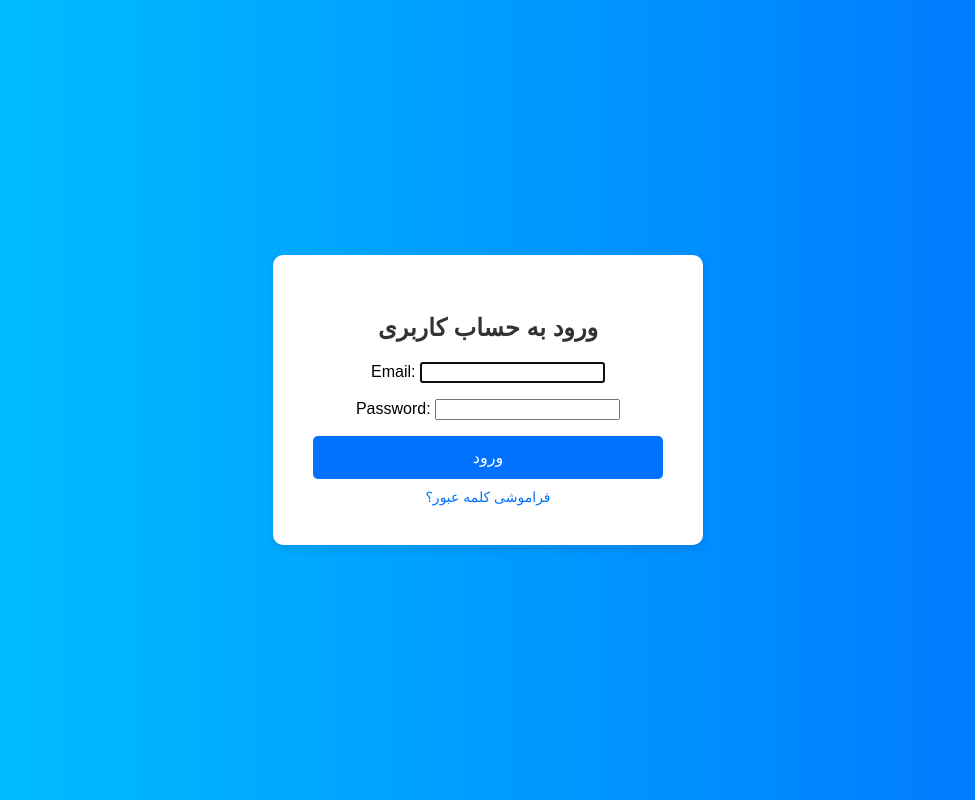
After one commit to erfanrazavi/django-advance-blog, a Django app: page /accounts/login/ in a window 1280 px wide. The commit adds this page. Shown: the whole page, without its empty margins (152-1127 px from the left). Run offline with Django 5.2, Linux system fonts and the light colour scheme.

Commit message:
add following titles
-add permissionrequierdmixin
-add loginrequierdmixin\-add deleteview
-add updateview
-add create view
-add formview
add detail view
-add login and log out html file
-add accounts in core url

```diff
--- a/core/blog/urls.py
+++ b/core/blog/urls.py
@@ -5,7 +5,13 @@ from django.views.generic import TemplateView , RedirectView
 app_name = "blog"
 
 urlpatterns = [
-    path("cbv", IndexView.as_view(),name='cbv-i'),
-    path("list-view/", PostList.as_view(),name='list-cbv'),
-    path("go-to-google", RedirectToGoogle.as_view(), name="redirect-google"),
+    # path("cbv", IndexView.as_view(),name='cbv-i'),
+    path("post/", PostList.as_view(),name='list-cbv'),
+    # path("go-to-google", RedirectToGoogle.as_view(), name="redirect-google"),
+    path('post/<int:pk>/' , PostDetailView.as_view() , name = 'post-detail'),
+    path('post/create/' , PostCreateView.as_view() , name = 'post-create'),
+    path('post/<int:pk>/edit/' , PostUpdateView.as_view() , name = 'post-edit'),
+    path('post/<int:pk>/delete/', PostDeleteView.as_view(), name='post-delete'),
+
+
 ]
--- a/core/core/urls.py
+++ b/core/core/urls.py
@@ -22,6 +22,7 @@ from django.conf.urls.static import static
 urlpatterns = [
     path('admin/', admin.site.urls),
     path('blog/', include('blog.urls')),
+    path("accounts/", include("django.contrib.auth.urls")),
 ]
 #serving static and media for development
 if settings.DEBUG:
--- /dev/null
+++ b/core/templates/registration/login.html
@@ -0,0 +1,82 @@
+<!DOCTYPE html>
+<html lang="fa">
+<head>
+  <meta charset="UTF-8">
+  <meta name="viewport" content="width=device-width, initial-scale=1.0">
+  <title>صفحه ورود</title>
+  <style>
+    body {
+      font-family: 'Arial', sans-serif;
+      background: linear-gradient(to right, #00c6ff, #0072ff);
+      margin: 0;
+      padding: 0;
+      display: flex;
+      justify-content: center;
+      align-items: center;
+      height: 100vh;
+    }
+    .login-container {
+      background-color: white;
+      padding: 40px;
+      border-radius: 10px;
+      box-shadow: 0 4px 10px rgba(0, 0, 0, 0.1);
+      width: 350px;
+      text-align: center;
+    }
+    .login-container h2 {
+      color: #333;
+      margin-bottom: 20px;
+    }
+    .input-field {
+      width: 100%;
+      padding: 12px;
+      margin: 10px 0;
+      border: 1px solid #ddd;
+      border-radius: 5px;
+      box-sizing: border-box;
+      font-size: 16px;
+    }
+    .input-field:focus {
+      border-color: #0072ff;
+      outline: none;
+    }
+    .login-button {
+      background-color: #0072ff;
+      color: white;
+      border: none;
+      padding: 12px;
+      width: 100%;
+      border-radius: 5px;
+      font-size: 16px;
+      cursor: pointer;
+      transition: background-color 0.3s ease;
+    }
+    .login-button:hover {
+      background-color: #005bb5;
+    }
+    .forgot-password {
+      color: #0072ff;
+      text-decoration: none;
+      font-size: 14px;
+      margin-top: 10px;
+      display: block;
+    }
+    .forgot-password:hover {
+      text-decoration: underline;
+    }
+  </style>
+</head>
+<body>
+
+  <div class="login-container">
+    <h2>ورود به حساب کاربری</h2>
+    <form  method="POST">
+      {% csrf_token %}
+      {{form.as_p}}
+      <button type="submit" class="login-button">ورود</button>
+    </form>
+    <a href="#" class="forgot-password">فراموشی کلمه عبور؟</a>
+  </div>
+
+</body>
+</html>
```
Also changed, not shown: core/blog/forms.py (added, +7 -0 lines), core/blog/views.py (+59 -21 lines), core/templates/blog/post_confirm_delete.html (added, +16 -0 lines), core/templates/blog/post_detail.html (added, +20 -0 lines), core/templates/blog/post_form.html (added, +14 -0 lines), core/templates/blog/post_list.html (+14 -1 lines), core/templates/contact.html (added, +14 -0 lines), core/templates/registration/logout.html (added, +55 -0 lines).
